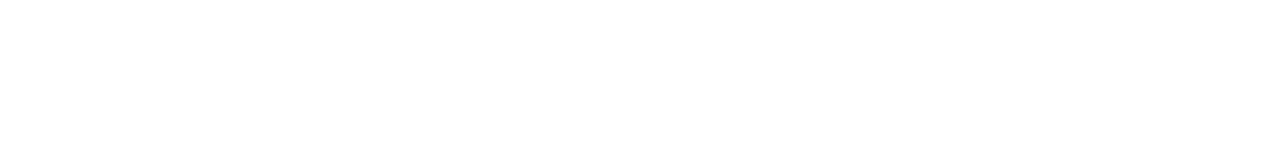
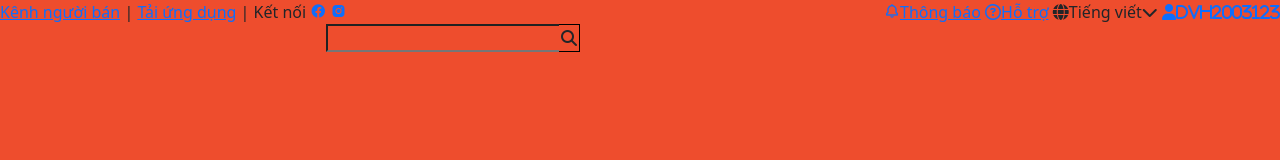
Before and after one commit to Hoang1923/clone-shoope, a plain HTML site: page index.html in a window 1280 px wide. Drawn offline with nearby package versions, Linux system fonts and the light colour scheme.

Commit message:
them file home

```diff
--- /dev/null
+++ b/asset/css/style_home.css
@@ -0,0 +1,15 @@
+:root {
+    --background : rgb(238, 77, 45);
+
+}
+
+* {
+    margin: 0;
+    padding: 0;
+    box-sizing: border-box;
+    background-color: var(--background);
+}
+
+.header .header_logo img {
+
+}
--- a/index.html
+++ b/index.html
@@ -3,9 +3,53 @@
 <head>
     <meta charset="UTF-8">
     <meta name="viewport" content="width=device-width, initial-scale=1.0">
-    <title>Document</title>
+    <link href="https://cdn.jsdelivr.net/npm/bootstrap@5.3.3/dist/css/bootstrap.min.css" rel="stylesheet" integrity="sha384-QWTKZyjpPEjISv5WaRU9OFeRpok6YctnYmDr5pNlyT2bRjXh0JMhjY6hW+ALEwIH" crossorigin="anonymous">
+    <link href='https://unpkg.com/boxicons@2.1.4/css/boxicons.min.css' rel='stylesheet'>
+    <link rel="stylesheet" href="https://cdnjs.cloudflare.com/ajax/libs/font-awesome/6.5.2/css/all.min.css">
+    <link rel="stylesheet" href="./asset/css/style_home.css">
+    <title>Shoppe Clone Home</title>
 </head>
 <body>
+    <div class="header">
+        <div class="d-flex justify-content-between">
+            <div>
+                <a href="">Kênh người bán</a><span> | </span>
+                <a href="">Tải ứng dụng</a><span> | </span>
+                <span>
+                    Kết nối
+                    <a href=""><i class='bx bxl-facebook-circle'></i></a>
+                    <a href=""><i class='bx bxl-instagram-alt' ></i></a>
+                </span>
+            </div>
+                <div>
+                    <a href=""><i class='bx bx-bell' ></i>Thông báo</a>
+                    <a href=""><i class="fa-regular fa-circle-question"></i>Hỗ trợ</a>
+                    <span><i class="fa-solid fa-globe"></i>Tiếng viết<i class="fa-solid fa-chevron-down"></i></span>
+                    <a href=""><i class="fa-solid fa-user">dvh2003123</i></a>
+            </div>
+        </div>
 
+        <div class="row">
+            <div class="header_logo col-3 ">
+                <!-- <img src="./asset/img/logo/shoppe_header.png" alt=""> -->
+            </div>
+
+            <div class="col-9">
+                <input style="border-right: none ;" type="text"><span style="border: 1px solid black; padding: 2px; border-left: none"><i class="fa-solid fa-magnifying-glass"></i></span>
+            </div>
+        </div>
+
+    </div>
+
+    <div class="content">
+
+    </div>
+
+    <div class="footer">
+
+    </div>
+
+    <script type="text/javascript" src="./asset/js/script.js"></script>
+    <script src="https://cdn.jsdelivr.net/npm/bootstrap@5.3.3/dist/js/bootstrap.bundle.min.js" integrity="sha384-YvpcrYf0tY3lHB60NNkmXc5s9fDVZLESaAA55NDzOxhy9GkcIdslK1eN7N6jIeHz" crossorigin="anonymous"></script>
 </body>
 </html>
```
Also changed, not shown: login.html (+2 -2 lines), asset/img/logo/shoppe_header.png.
